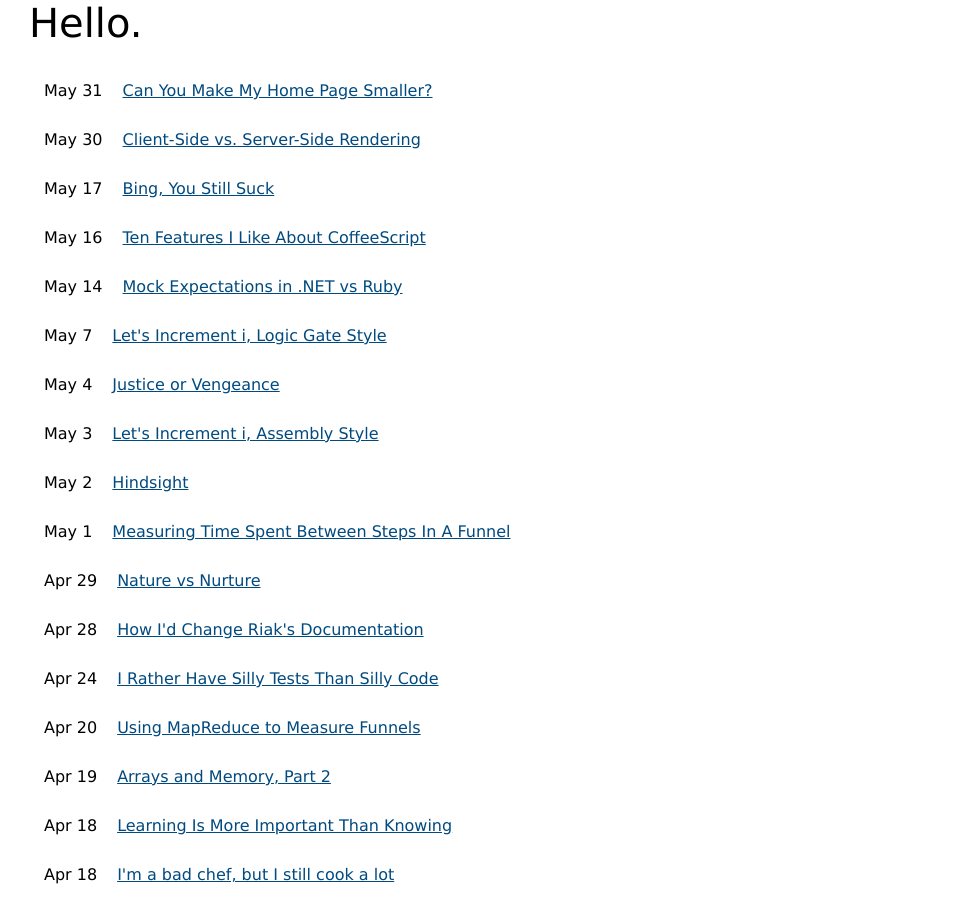
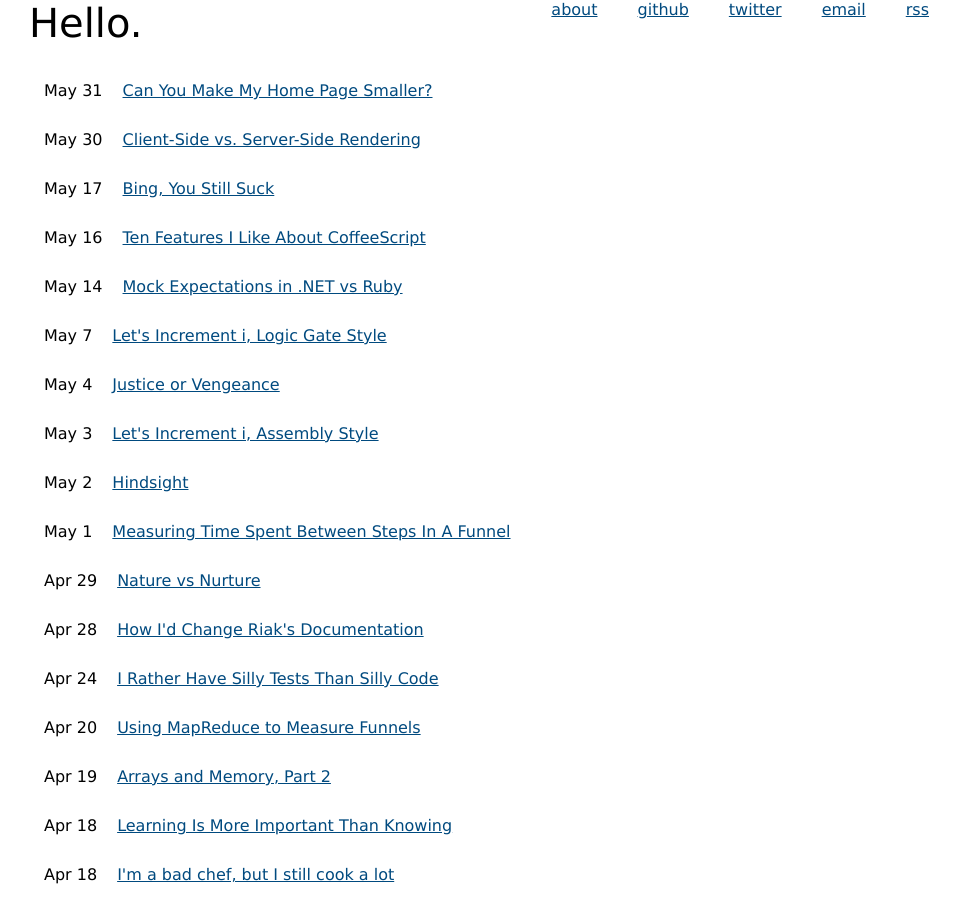
Before and after one commit to fehmicansaglam/fehmicansaglam.github.com, a Jekyll site: the page built from index.html, in a window 1280 px wide and 900 px high. Shown: the whole window, without its empty margins (151-1111 px from the left). Built offline with Jekyll 4.4.1, drawn with Linux system fonts in a browser that asks for light colours.

Commit message:
put header nav back in'

```diff
--- a/index.html
+++ b/index.html
@@ -12,4 +12,5 @@ ul{margin-top:20px;list-style:none;padding:0} li{padding:15px}
 </style>
 <body>
 <span>Hello.</span>
+<div><a href=about.html>about</a><a href=//github.com/karlseguin>github</a><a href=//twitter.com/karlseguin>twitter</a><a href=mailto:karl@openmymind.net>email</a><a href=//feeds.feedburner.com/KarlSeguinsBlog>rss</a></div>
 <ul>{% for post in site.posts %}<li>{{ post.date | date: '%b %d' | replace: '01', '1' | replace: '02', '2' | replace: '03', '3' | replace: '04', '4' | replace: '05', '5' | replace: '06', '6' | replace: '07', '7' | replace: '08', '8' | replace: '09', '9' }}<a href={{ post.url | replace_first: '/', ''}}>{{ post.title }}</a>{% endfor %}
```
